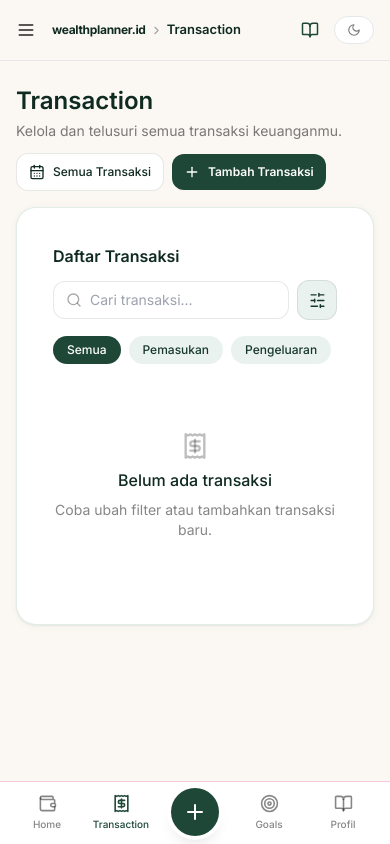
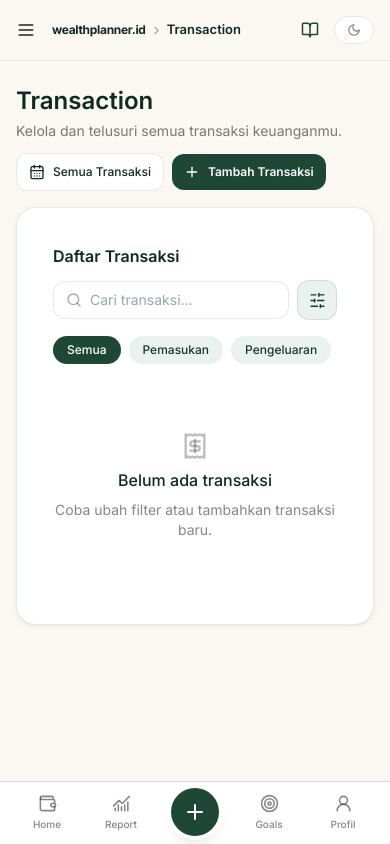
Before and after one commit to jasminework2023/personal-wealthplanner, a React (Vite) app: page /dashboard/transaction in a window 390 px wide. Built offline with nearby package versions, Linux system fonts and the light colour scheme; the HTML template or start-up script is replaced by a standard one.

Commit message:
Update mobile bottom bar Report and profile icon

```diff
--- a/src/components/AppShell.tsx
+++ b/src/components/AppShell.tsx
@@ -5,12 +5,12 @@ import { DesktopSidebar, MobileSidebar } from "./Sidebar";
 import { Topbar } from "./Topbar";
 import { DateHeader } from "./DateHeader";
 import { ThemeToggle } from "./ThemeToggle";
-import { Wallet, ArrowLeftRight, Target, BookOpen, Plus, Sparkles, X, Receipt } from "lucide-react";
+import { Wallet, ArrowLeftRight, Target, UserRound, Plus, Sparkles, X, ChartNoAxesCombined } from "lucide-react";
 
 const titles: Record<string, string> = {
   "/": "Home",
   "/finance": "Report",
-  "/transactions": "Community",
+  "/transactions": "Report",
   "/transaction": "Transaction",
   "/budgeting": "Budgeting & Realization",
   "/calculator": "Financial Calculator",
@@ -44,10 +44,10 @@ export function AppShell() {
         <div className="fixed inset-x-0 bottom-0 z-40 border-t border-rose-100 bg-white/95 px-3 pb-[max(8px,env(safe-area-inset-bottom))] pt-2 backdrop-blur lg:hidden">
           <div className="mx-auto grid max-w-md grid-cols-5 items-end gap-1">
             <button onClick={() => navigate("/")} className={`flex flex-col items-center gap-1 py-1 ${location.pathname === "/" ? "text-forest-700" : "text-charcoal/55"}`}><Wallet size={19}/><span className="text-[10px] font-medium">Home</span></button>
-            <button onClick={() => navigate("/transaction")} className={`flex flex-col items-center gap-1 py-1 ${location.pathname === "/transaction" ? "text-forest-700" : "text-charcoal/55"}`}><Receipt size={19}/><span className="text-[10px] font-medium">Transaction</span></button>
+            <button onClick={() => navigate("/finance")} className={`flex flex-col items-center gap-1 py-1 ${location.pathname === "/finance" ? "text-forest-700" : "text-charcoal/55"}`}><ChartNoAxesCombined size={19}/><span className="text-[10px] font-medium">Report</span></button>
             <button onClick={() => setQuickAddOpen(true)} aria-label="Tambah transaksi" className="-mt-5 mx-auto flex h-12 w-12 items-center justify-center rounded-full bg-forest-700 text-white shadow-lg ring-4 ring-white"><Plus size={24}/></button>
             <button onClick={() => navigate("/goals")} className={`flex flex-col items-center gap-1 py-1 ${location.pathname === "/goals" ? "text-forest-700" : "text-charcoal/55"}`}><Target size={19}/><span className="text-[10px] font-medium">Goals</span></button>
-            <button onClick={() => navigate("/settings")} className={`flex flex-col items-center gap-1 py-1 ${location.pathname === "/settings" ? "text-forest-700" : "text-charcoal/55"}`}><BookOpen size={19}/><span className="text-[10px] font-medium">Profil</span></button>
+            <button onClick={() => navigate("/settings")} className={`flex flex-col items-center gap-1 py-1 ${location.pathname === "/settings" ? "text-forest-700" : "text-charcoal/55"}`}><UserRound size={19}/><span className="text-[10px] font-medium">Profil</span></button>
           </div>
         </div>
         {quickAddOpen && <div className="fixed inset-0 z-[60] flex items-end justify-center bg-black/35 p-4 sm:items-center" onClick={() => setQuickAddOpen(false)}>
```
